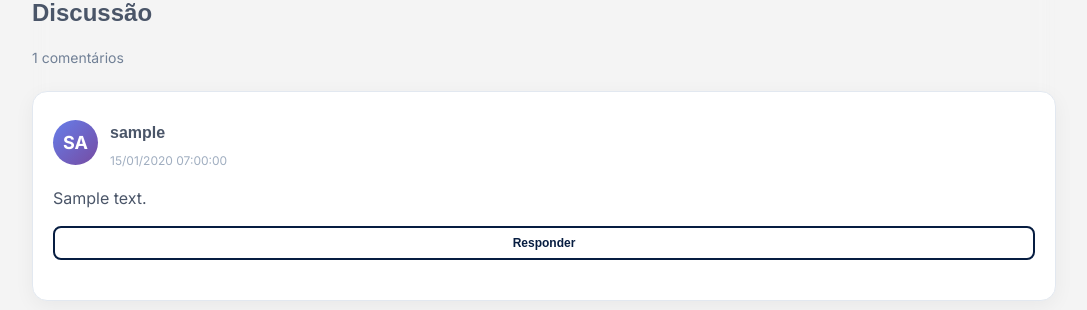
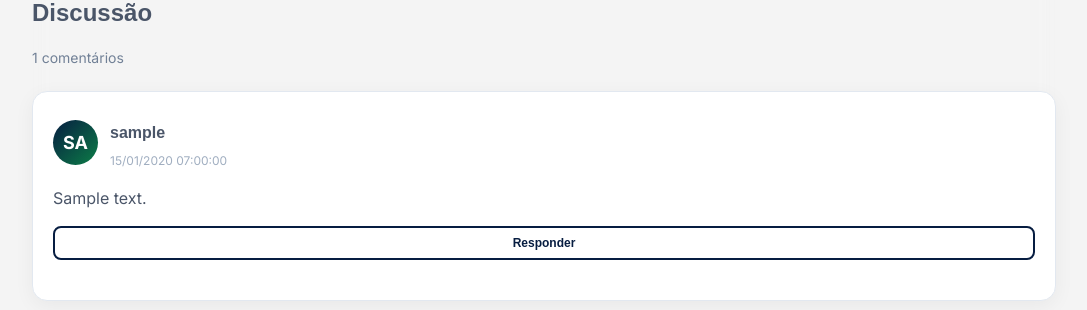
Before and after one commit to dauid64/acompanhador-primeiros-passos-django, a Django app: page /capitulos/exercicio/1/ in a window 1280 px wide. Shown: the part 766-1076 px from the top of the page, without its empty margins (96-1183 px from the left). Run offline with Django 5.2, Linux system fonts and the light colour scheme; a user stored in the database is signed in; tables that the repository leaves empty hold one stand-in row (values such as "Sample post").

Commit message:
melhorando cor dos avatares dos comentarios

```diff
--- a/capitulos/static/capitulos/css/comentarios.css
+++ b/capitulos/static/capitulos/css/comentarios.css
@@ -116,7 +116,7 @@
     width: 45px;
     height: 45px;
     border-radius: 50%;
-    background: linear-gradient(135deg, #667eea 0%, #764ba2 100%);
+    background: linear-gradient(135deg, var(--primary-color) 0%, var(--secondary-color) 100%);
     display: flex;
     align-items: center;
     justify-content: center;
```
